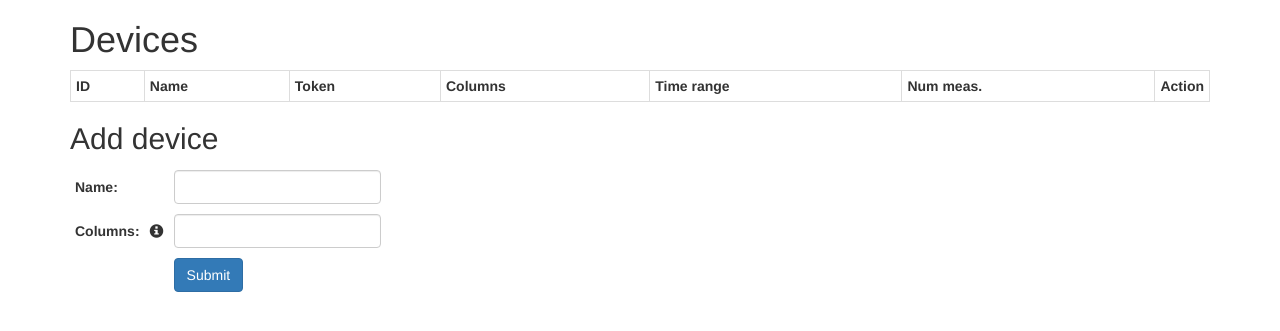
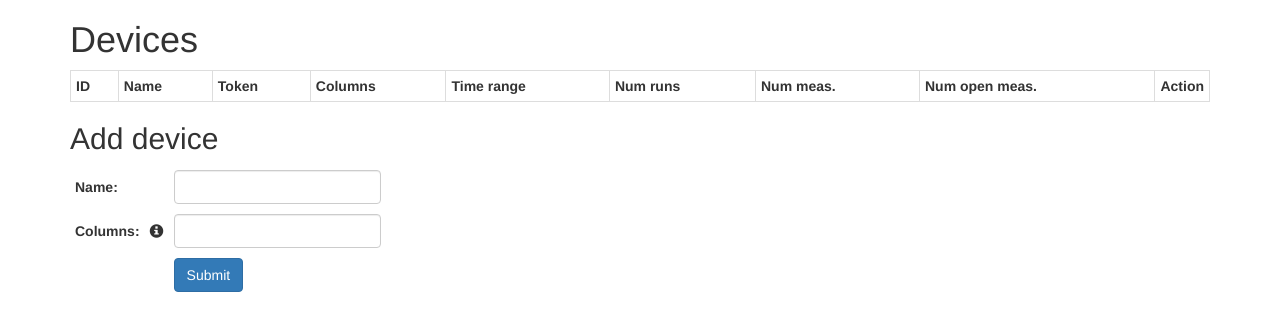
Before and after one commit to tklos/collect, a Django app: page /profile/ in a window 1280 px wide. Shown: the part 52-383 px from the top of the page. Run offline with Django 3.2, Linux system fonts and the light colour scheme; the visitor is signed in with stand-in values (Sample User, id 1); data that the repository does not hold is empty; some libraries are stand-ins or nearby versions.

Commit message:
Update profile page with run data

```diff
--- a/collect/apps/devices/models.py
+++ b/collect/apps/devices/models.py
@@ -33,14 +33,12 @@ class Device(models.Model):
         return '{}{}'.format(self.token, '*' * (const.DEVICE_API_KEY_LEN - const.DEVICE_TOKEN_LEN))
 
     @cached_property
+    def num_runs(self):
+        return self.run_set.count()
+
+    @cached_property
     def num_measurements(self):
-        try:
-            return self.measurement_set__count
-        except AttributeError:
-            return self.measurement_set.count()
-
-    def get_num_measurements_display(self):
-        return self.num_measurements or ''
+        return self.measurement_set.count()
 
     def get_time_range_display(self):
         if not self.num_measurements:
--- a/collect/apps/profiles/views.py
+++ b/collect/apps/profiles/views.py
@@ -1,5 +1,5 @@
 from django.contrib.auth import get_user_model
-from django.db.models import Count
+from django.db.models import Count, Q
 from django.views.generic import TemplateView
 
 from devices.forms import DeviceAddForm
@@ -13,8 +13,11 @@ class ProfileView(TemplateView):
             self.request.user
             .device_set
             .annotate(
-                Count('measurement_set'),
+                num_runs=Count('run_set'),
+                num_measurements=Count('measurement_set'),
+                num_unassigned_measurements=Count('measurement_set', filter=Q(measurement_set__run__isnull=True)),
             )
+            .order_by('sequence_id')
         )
 
         context = super().get_context_data(**kwargs)
--- a/collect/templates/profiles/home.html
+++ b/collect/templates/profiles/home.html
@@ -10,7 +10,7 @@
 
 <h1>Devices</h1>
 	<table class="table table-bordered table-condensed no-margin-bottom table-td-vertical-align-middle">
-		<tr><th>ID</th><th>Name</th><th>Token</th><th>Columns</th><th>Time range</th><th>Num meas.</th><th class="width-1px">Action</th></tr>
+		<tr><th>ID</th><th>Name</th><th>Token</th><th>Columns</th><th>Time range</th><th>Num runs</th><th>Num meas.</th><th>Num open meas.</th><th class="width-1px">Action</th></tr>
 		{% for d in devices %}
 			<tr>
 				<td>{{d.sequence_id}}</td>
@@ -18,7 +18,9 @@
 				<td class="monospace">{{d.token}}</td>
 				<td>{{d.columns|join:", "}}</td>
 				<td>{{d.get_time_range_display|safe}}</td>
-				<td>{{d.get_num_measurements_display}}</td>
+				<td>{{d.num_runs|default:""}}</td>
+				<td>{{d.num_measurements|default:""}}</td>
+				<td>{{d.num_unassigned_measurements|default:""}}</td>
 				<td><a class="btn btn-primary btn-padding-tb-sm" href="{% url 'devices:device' d_sid=d.sequence_id %}">View</a></td>
 			</tr>
 		{% endfor %}
```
